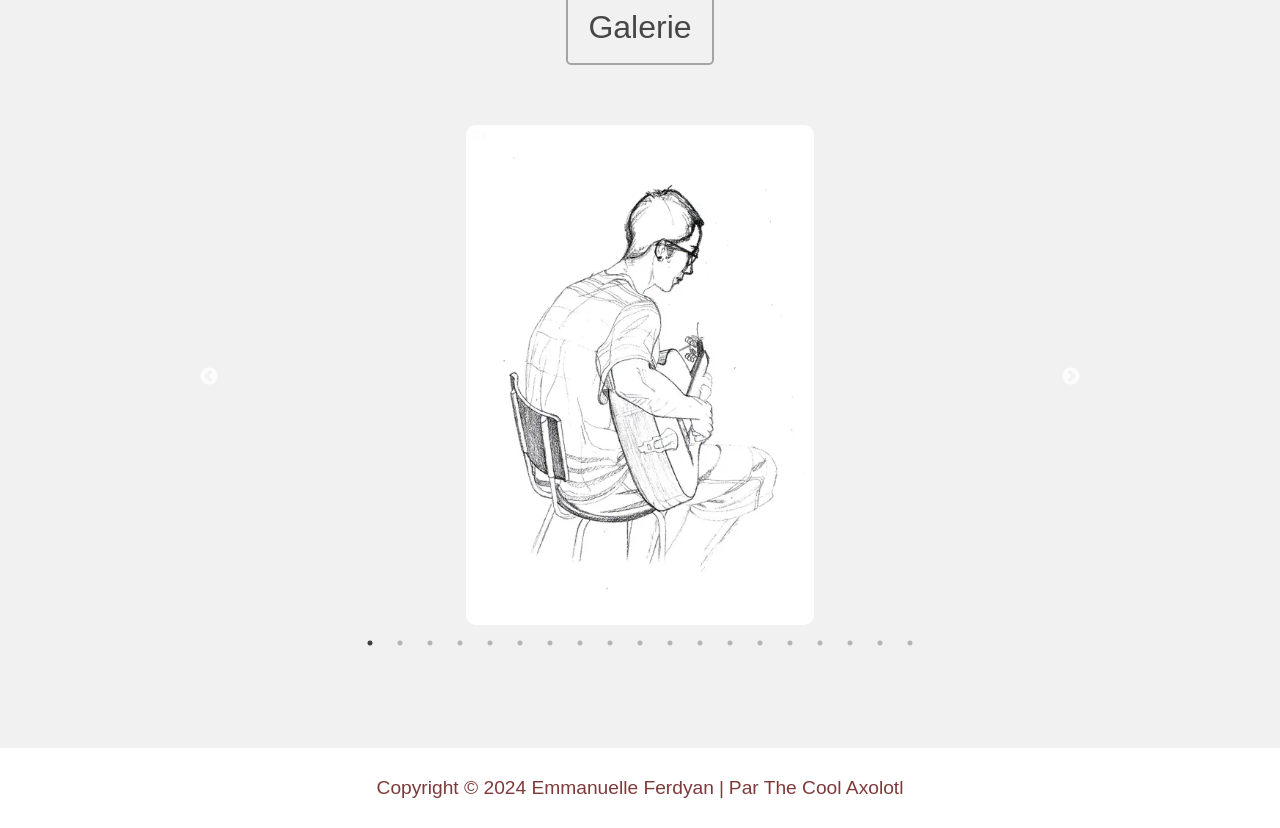
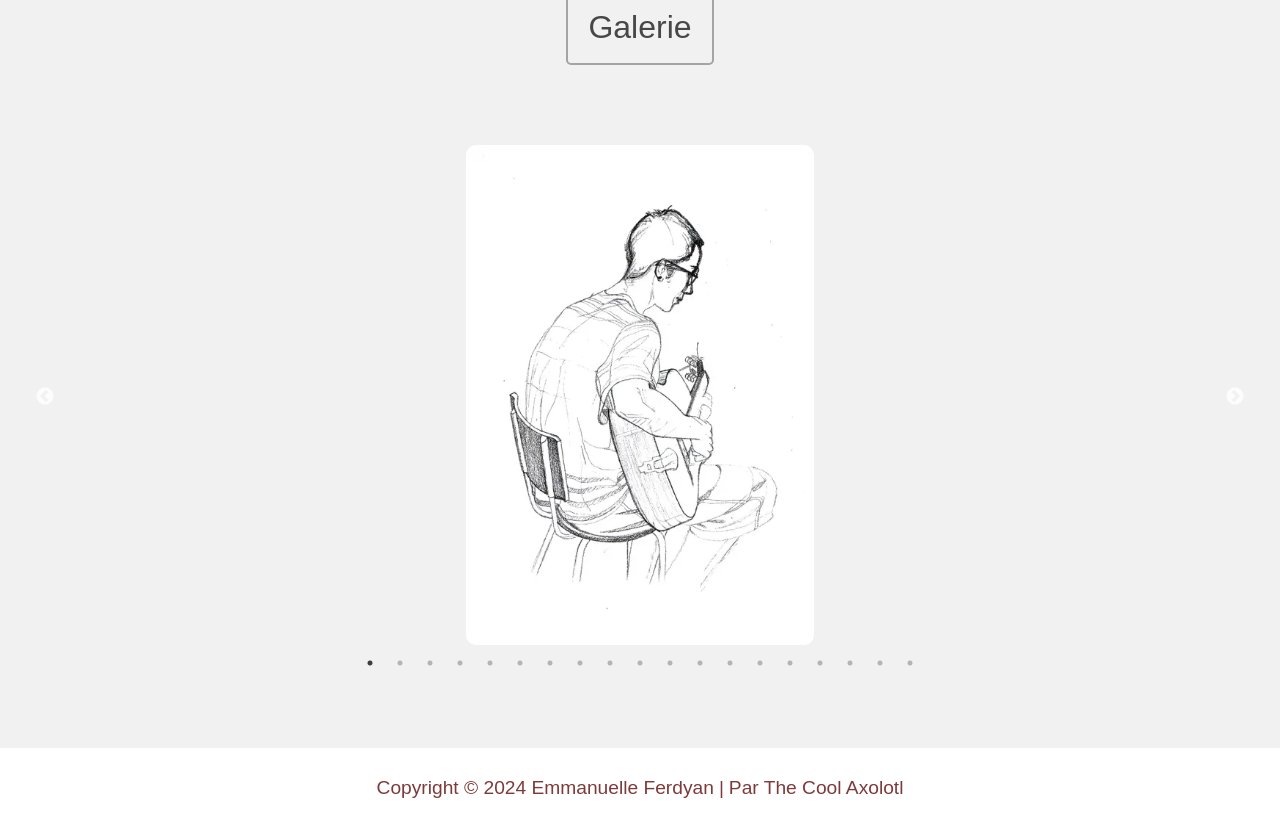
Before and after one commit to NelsonAxolotl/ferdyan, a React (Vite) app: page /dessins in a window 1280 px wide. Shown: the part 380-1208 px from the top of the page. Built offline with nearby package versions, Linux system fonts and the light colour scheme; a web font is replaced by a local one.

Commit message:
ultime correction

```diff
--- a/src/Components/End.css
+++ b/src/Components/End.css
@@ -12,6 +12,7 @@
 .end p {
   font-size: 1.2rem;
   font-family: "Quicksand", sans-serif;
+  font-weight: 500;
 }
 
 .end a {
@@ -20,6 +21,7 @@
   text-decoration: none;
   font-family: "Quicksand", sans-serif;
   margin-left: 5px;
+  font-weight: 500;
 }
 
 .end span {
--- a/src/Components/Gallery.css
+++ b/src/Components/Gallery.css
@@ -1,9 +1,9 @@
-/* Container for the gallery */
 .gallery-container1 {
-  width: 65%; /* Container width */
-  margin: 0 auto; /* Centering container horizontally */
-  /* Padding inside the container */
-  margin-bottom: 40px; /* Space below the container */
+  width: 100%;
+  max-width: 1200px;
+  margin: 0 auto;
+  padding: 20px;
+  position: relative;
 }
 
 /* Style for gallery images */
@@ -12,10 +12,14 @@
   height: 500px; /* Fixed height for images */
   object-fit: cover; /* Cover the area while preserving aspect ratio */
   border-radius: 10px; /* Rounded corners for images */
-  display: block; /* Block-level display */
   margin: 0 auto; /* Center images horizontally */
   cursor: pointer; /* Pointer cursor on hover */
   border: 5px solid white;
+  transition: transform 0.3s ease; /* Smooth transition for hover effect */
+}
+
+.gallery-image1:hover {
+  transform: scale(1.02); /* Slight zoom on hover */
 }
 
 /* Overlay for enlarged images */
@@ -46,7 +50,6 @@
 .enlarged-image-container img {
   max-width: 100%; /* Ensure image does not exceed container width */
   max-height: 100%; /* Ensure image does not exceed container height */
-  margin: auto; /* Center image */
   border-radius: 2px;
 }
 
@@ -88,12 +91,19 @@
   /* Adjustments for gallery container on small screens */
   .gallery-container1 {
     width: 100%; /* Full width */
-    padding: 0 30px; /* Reduced padding */
+    padding: 0 80px; /* Reduced padding */
   }
 
   /* Adjustments for gallery image on small screens */
   .gallery-image1 {
-    height: 400px; /* Reduced height */
-    width: auto;
+    height: auto; /* Reduced height */
+    width: 320px;
   }
 }
+
+@media (max-width: 500px) {
+  /* Adjustments for gallery container on small screens */
+  .gallery-container1 {
+    padding: 0 30px; /* Reduced padding */
+  }
+}
--- a/src/Components/Gallery.jsx
+++ b/src/Components/Gallery.jsx
@@ -1,10 +1,10 @@
 import { useState, useEffect, useCallback } from "react";
-import "./Gallery.css"; // Ton fichier de styles CSS
-import "slick-carousel/slick/slick.css"; // Importation des styles de slick-carousel
-import "slick-carousel/slick/slick-theme.css"; // Thème slick-carousel
-import Slider from "react-slick"; // Importation du composant Slider de react-slick
+import "./Gallery.css"; // Fichier CSS
+import "slick-carousel/slick/slick.css";
+import "slick-carousel/slick/slick-theme.css";
+import Slider from "react-slick"; // Carrousel
 
-// Importation des images que tu as mentionnées
+// Importation des images
 import insitu1 from "../Pics/insitu1.webp";
 import insitu2 from "../Pics/insitu2.webp";
 import insitu3 from "../Pics/insitu3.webp";
@@ -25,7 +25,7 @@ import draw3 from "../Pics/6.webp";
 import draw4 from "../Pics/10.webp";
 import draw5 from "../Pics/11.webp";
 
-// Tableau des images à afficher dans le carrousel
+// Tableau des images
 const images = [
   { src: insitu1, alt: "In situ 1" },
   { src: insitu2, alt: "In situ 2" },
@@ -38,30 +38,31 @@ const images = [
   { src: odalisque3, alt: "Odalisque 3" },
   { src: odalisque4, alt: "Odalisque 4" },
   { src: odalisque5, alt: "Odalisque 5" },
+
   { src: odalisque6, alt: "Odalisque 6" },
   { src: main, alt: "Main 1" },
   { src: main1, alt: "Main 2" },
-  { src: draw, alt: "dessin" },
-  { src: draw2, alt: "dessin" },
-  { src: draw3, alt: "dessin" },
-  { src: draw4, alt: "dessin" },
-  { src: draw5, alt: "dessin" },
+  { src: draw, alt: "Dessin 1" },
+  { src: draw2, alt: "Dessin 2" },
+  { src: draw3, alt: "Dessin 3" },
+  { src: draw4, alt: "Dessin 4" },
+  { src: draw5, alt: "Dessin 5" },
 ];
 
 const Gallery = () => {
-  const [enlargedImage, setEnlargedImage] = useState(null); // État pour l'image agrandie
+  const [enlargedImage, setEnlargedImage] = useState(null);
 
-  // Gérer l'agrandissement de l'image lors du clic
+  // Gestion du clic pour agrandir une image
   const handleImageClick = (imageSrc) => {
     setEnlargedImage(imageSrc);
   };
 
-  // Fermer l'image agrandie
+  // Fermeture de l'image agrandie
   const handleCloseImage = () => {
     setEnlargedImage(null);
   };
 
-  // Gérer la fermeture de l'image agrandie via la touche 'Échap'
+  // Fermeture via la touche 'Échap'
   const handleKeyDown = useCallback((event) => {
     if (event.key === "Escape") {
       setEnlargedImage(null);
@@ -70,55 +71,50 @@ const Gallery = () => {
 
   useEffect(() => {
     if (enlargedImage) {
-      window.addEventListener("keydown", handleKeyDown); // Ajouter un écouteur pour la touche 'Échap'
+      window.addEventListener("keydown", handleKeyDown);
     }
     return () => {
-      window.removeEventListener("keydown", handleKeyDown); // Nettoyage de l'écouteur quand l'image est fermée
+      window.removeEventListener("keydown", handleKeyDown);
     };
   }, [enlargedImage, handleKeyDown]);
 
-  // Paramètres du carrousel react-slick
+  // Paramètres de `react-slick`
   const settings = {
-    dots: true, // Affiche des points pour la navigation
-    infinite: true, // Carrousel infini
-    speed: 500, // Vitesse de défilement
-    slidesToShow: 1, // Nombre d'images visibles à la fois
-    slidesToScroll: 1, // Nombre d'images défilées à chaque clic
-    autoplay: true, // Défilement automatique
-    autoplaySpeed: 3000, // Vitesse du défilement automatique
+    dots: true,
+    infinite: true,
+    speed: 500,
+    slidesToShow: 1,
+    slidesToScroll: 1,
+    autoplay: true,
+    autoplaySpeed: 3000,
     responsive: [
       {
-        breakpoint: 1140, // Cacher les dots en dessous de 1140px
-        settings: {
-          dots: false, // Ne pas afficher les dots
-        },
+        breakpoint: 1140,
+        settings: { dots: false },
       },
     ],
   };
 
   return (
-    <>
     <div className="gallery-container1">
       {/* Carrousel d'images */}
       <Slider {...settings}>
         {images.map((image, index) => (
-            <div key={index}>
+          <div key={index} className="gallery-image-wrapper">
             <img
               src={image.src}
               alt={image.alt}
-                width="600px"
-                height="400px"
-                className={`gallery-image1 ${image.className || ""}`}
+              className="gallery-image1"
               loading="lazy"
-                onClick={() => handleImageClick(image.src)} // Agrandir l'image lors du clic
+              onClick={() => handleImageClick(image.src)}
               role="button"
-                aria-label={`View ${image.alt}`} // Accessibilité
+              aria-label={`View ${image.alt}`}
             />
           </div>
         ))}
       </Slider>
 
-        {/* Affichage de l'image agrandie */}
+      {/* Image agrandie */}
       {enlargedImage && (
         <div className="overlay" onClick={handleCloseImage}>
           <div className="enlarged-image-container">
@@ -134,7 +130,6 @@ const Gallery = () => {
         </div>
       )}
     </div>
-    </>
   );
 };
 
--- a/src/Components/Nav.css
+++ b/src/Components/Nav.css
@@ -155,7 +155,7 @@
   .navbar-link {
     display: block;
     padding: 1.5rem;
-    font-size: 1.8rem;
+    font-size: 1.6rem;
     margin: 0;
     color: grey;
   }
--- a/src/Pages/Accueil.css
+++ b/src/Pages/Accueil.css
@@ -206,6 +206,10 @@
     height: 300px;
   }
 
+  .propos4 {
+    font-size: 18px;
+  }
+
   @keyframes underlineGrow {
     0% {
       width: 0;
--- a/src/Pages/Chantournage.css
+++ b/src/Pages/Chantournage.css
@@ -784,6 +784,7 @@
 
   .proposx p {
     margin: 20px;
+    font-size: 18px;
   }
 
   .items {
@@ -943,7 +944,7 @@
   }
 
   .propos1 p {
-    font-size: 1.4rem;
+    font-size: 1.2rem;
   }
 
   .propos1 span {
--- a/src/Pages/Contact.css
+++ b/src/Pages/Contact.css
@@ -36,6 +36,10 @@
   }
 }
 
+.resa {
+  padding-top: 15px;
+}
+
 .mail,
 .phone,
 .address {
@@ -50,7 +54,6 @@
 .mail i {
   font-size: 1.5rem;
   color: rgb(126, 58, 58);
-  margin-top: 10px;
 }
 
 .mail {
@@ -182,7 +185,7 @@
   }
 
   .mail i {
-    font-size: 1.2rem;
+    font-size: 1rem;
   }
 
   .mail a {
@@ -190,7 +193,7 @@
   }
 
   .phone i {
-    font-size: 1.2rem;
+    font-size: 1rem;
   }
 
   .phone span {
@@ -198,7 +201,7 @@
   }
 
   .address p {
-    font-size: 1.1rem;
+    font-size: 1rem;
   }
 
   @keyframes underlineGrowContact {
```
Lines whose indentation alone changed are shown as unchanged.
